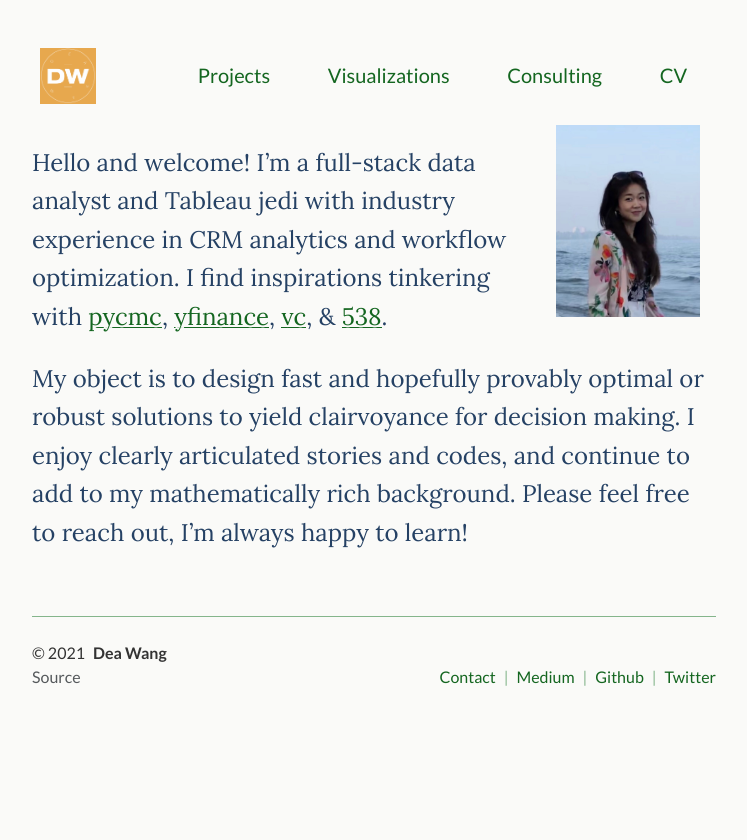
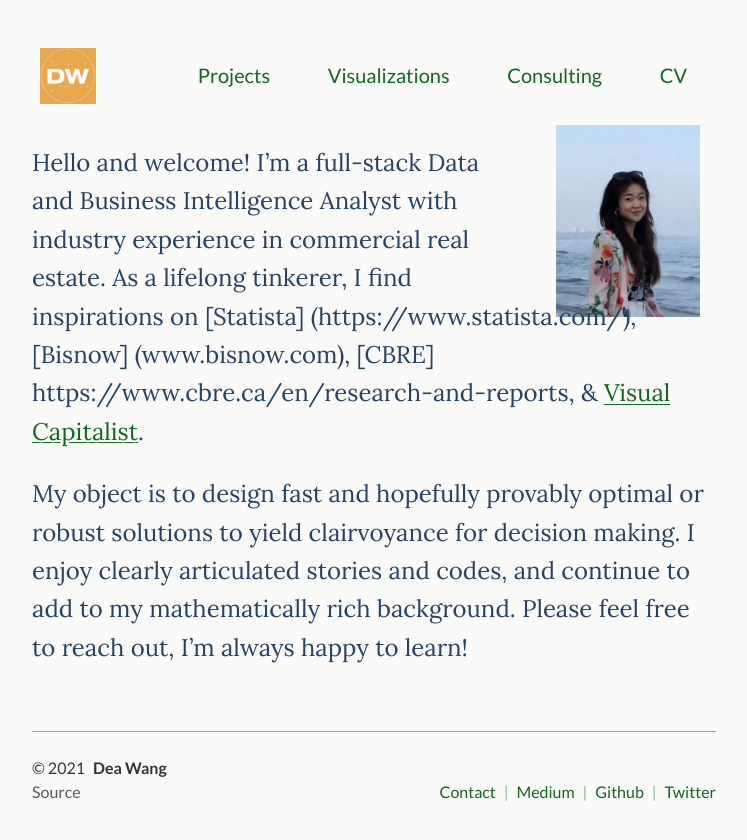
Before and after one commit to deawyk/deawyk.github.io, a Jekyll site: the page built from index.md, in a window 1280 px wide. Shown: the top 840 px of the page, without its empty margins (266-1013 px from the left). Built offline with Jekyll 4.4.1, drawn with Linux system fonts in a browser that asks for light colours.

Commit message:
Update index.md

```diff
--- a/index.md
+++ b/index.md
@@ -14,7 +14,7 @@ title: Dea Wang
 {:/}
 
 <div class="lead lead-about">
-Hello and welcome! I'm a full-stack data analyst and Tableau jedi with industry experience in CRM analytics and workflow optimization. I find inspirations tinkering with [pycmc](https://pypi.org/project/pycmc/), [yfinance](https://pypi.org/project/yfinance/), [vc](https://www.visualcapitalist.com), & [538](fivethirtyeight.com).
+Hello and welcome! I'm a full-stack Data and Business Intelligence Analyst with industry experience in commercial real estate. As a lifelong tinkerer, I find inspirations on [Statista] (https://www.statista.com/), [Bisnow] (www.bisnow.com), [CBRE] https://www.cbre.ca/en/research-and-reports, & [Visual Capitalist](https://www.visualcapitalist.com).
 
 My object is to design fast and hopefully provably optimal or robust solutions to yield clairvoyance for decision making. I enjoy clearly articulated stories and codes, and continue to add to my mathematically rich background. Please feel free to reach out, I'm always happy to learn!
 </div>
```
